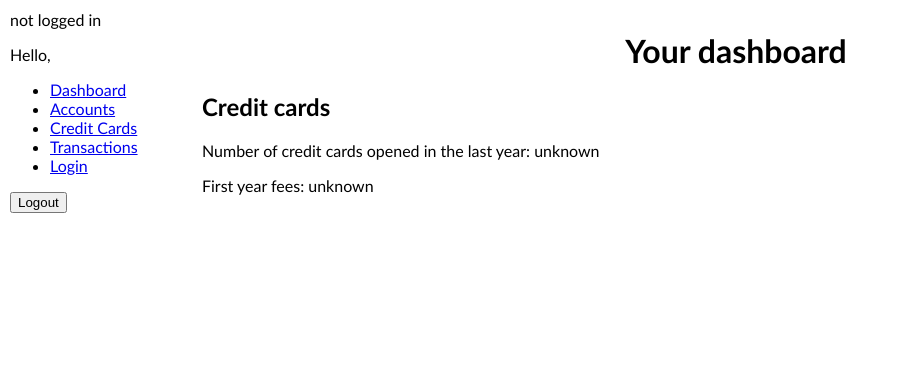
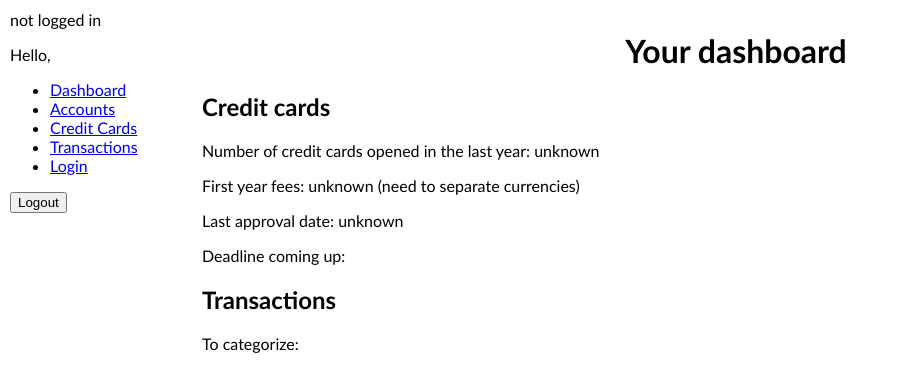
Before and after one commit to eballerini/finance-ui, a React (Create React App) app: page /dashboard in a window 1280 px wide. Shown: the top 392 px of the page, without its empty margins (0-898 px from the left). Built offline with nearby package versions, Linux system fonts and the light colour scheme; no server answers.

Commit message:
update dashboard

```diff
--- a/src/components/Dashboard.js
+++ b/src/components/Dashboard.js
@@ -1,10 +1,11 @@
 import React, { useState, useEffect } from "react";
 import axiosInstance from '../axiosApi';
-import { formatAmount } from '../utils';
+import { formatAmount, formatDate } from '../utils';
 
 function Dashboard(props) {
-  const [numCreditCardsOpened, setNumCreditCardsOpened] = useState(-1);
+  const [numCreditCardsOpened, setNumCreditCardsOpened] = useState(undefined);
   const [firstYearFees, setFirstYearFees] = useState(undefined);
+  const [lastApprovalDate, setLastApprovalDate] = useState(undefined);
 
   useEffect(() => {
     axiosInstance.get(`api/dashboard/`)
@@ -13,6 +14,7 @@ function Dashboard(props) {
         console.log('loaded dashboard');
         setNumCreditCardsOpened(response.data.num_credit_cards_opened);
         setFirstYearFees(response.data.first_year_fees);
+        setLastApprovalDate(response.data.last_approval_date);
       })
       .catch(error => console.log(error));
   }, []);
@@ -24,8 +26,14 @@ function Dashboard(props) {
       </div>
       <h2>Credit cards</h2>
       <div>
-        <p>Number of credit cards opened in the last year: {numCreditCardsOpened !== -1 ? numCreditCardsOpened : 'unknown'}</p>
-        <p>First year fees: {firstYearFees !== undefined ? '$' + firstYearFees : 'unknown'}</p>
+        <p>Number of credit cards opened in the last year: {numCreditCardsOpened !== undefined ? numCreditCardsOpened : 'unknown'}</p>
+        <p>First year fees: {firstYearFees !== undefined ? '$' + firstYearFees : 'unknown'} (need to separate currencies)</p>
+        <p>Last approval date: {lastApprovalDate !== undefined ? formatDate(lastApprovalDate) : 'unknown'}</p>
+        <p>Deadline coming up: </p>
+      </div>
+      <h2>Transactions</h2>
+      <div>
+        <p>To categorize: </p>
       </div>
     </div>
   );
```
